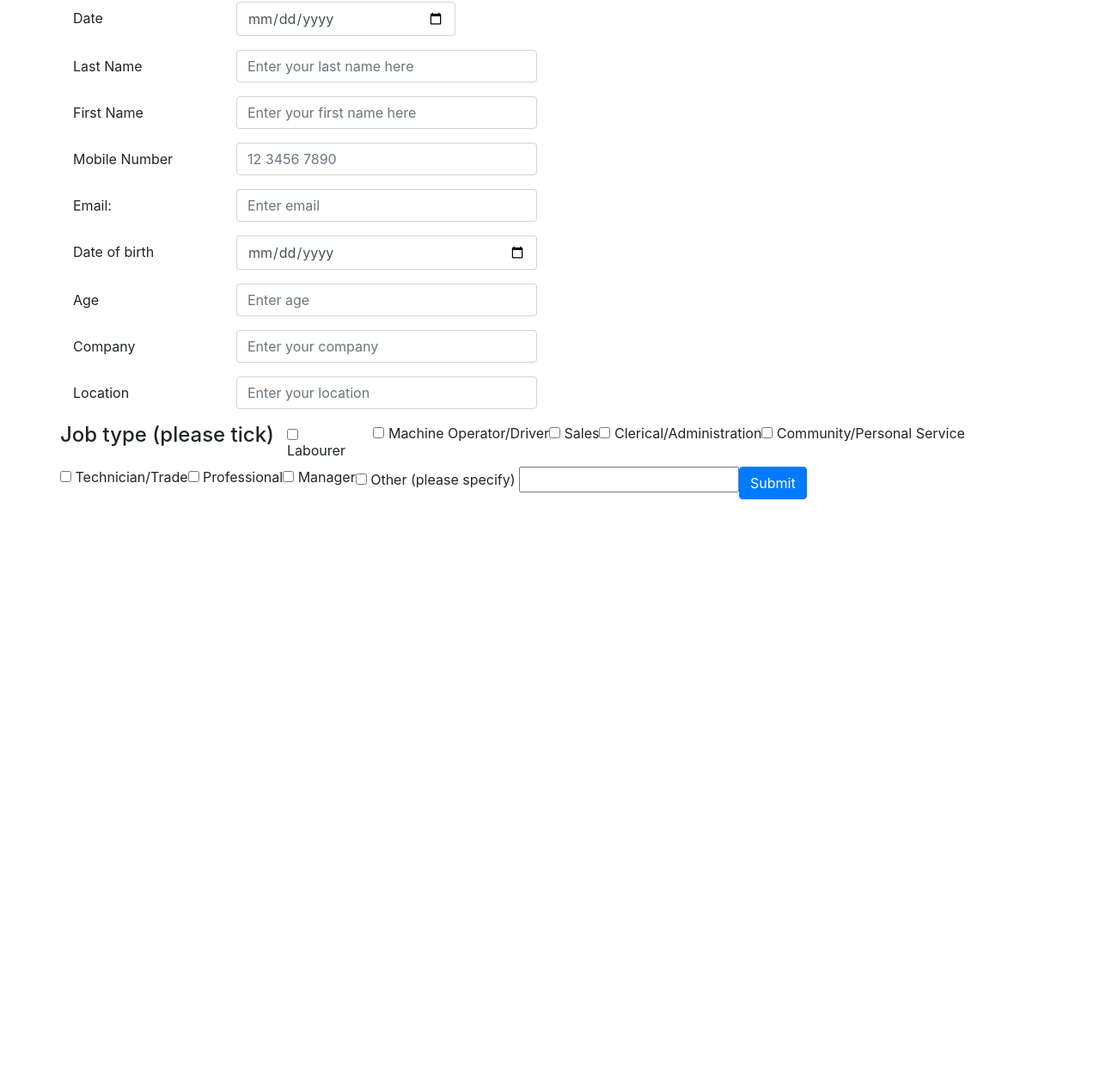
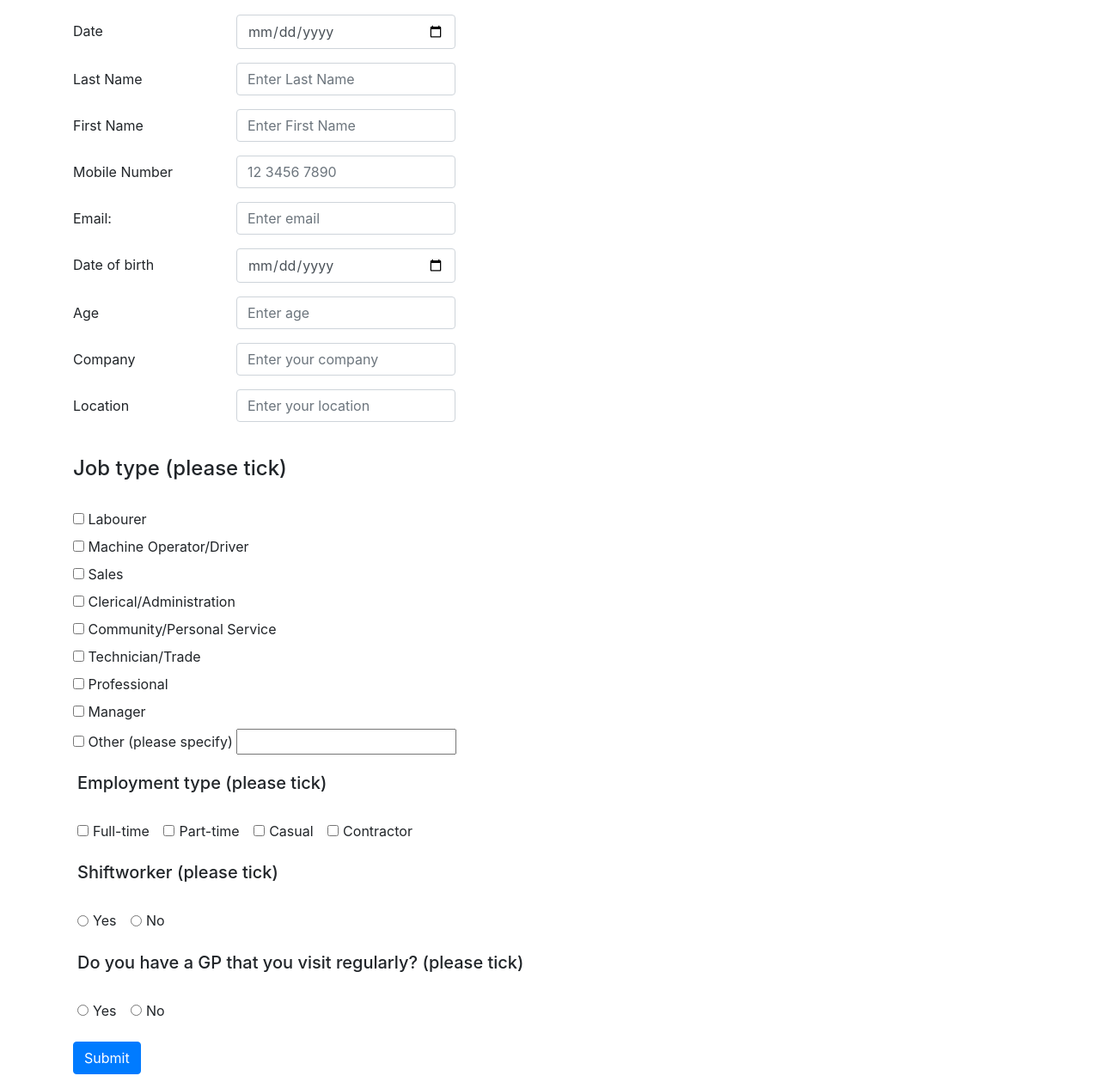
Before and after one commit to alien-r/Wellness, a plain HTML site: page wellness/index.html in a window 1280 px wide. Shown: the part 44-1310 px from the top of the page at 86% size. Before the commit the page ends 800 px from the top, so only its background shows below. Drawn offline with nearby package versions, Linux system fonts and the light colour scheme.

Commit message:
responsive form - 2

```diff
--- a/wellness/index.html
+++ b/wellness/index.html
@@ -1,6 +1,6 @@
 <html lang="en">
 <head>
-    <title>Hospital Website</title>
+    <title>Wellness Website</title>
     <meta charset="utf-8">
     <meta name="viewport" content="width=device-width, initial-scale=1">
     <link rel="stylesheet" href="https://maxcdn.bootstrapcdn.com/bootstrap/4.0.0/css/bootstrap.min.css">
@@ -12,70 +12,70 @@
 
 <body>
     <div class="container">
-        <h2>Personal Information</h2>
 
 
-        <form class="form-group" name="form" action="hospital.php" method="post">
+        <h4>Personal Information</h4> <br>
+        <form class="form-group" name="form" action="wellness.php" method="post">
 
             <div class="form-group row">
-                <label for="date" class= "col-2 col-form-label">Date </label>
-                    <div class="col-3">
+                <label for="date" class= "col-2 col-form-label">Date</label>
+                    <div class="col-sm-6 col-md-4 col-lg-3">
                         <input type="date" class= "form-control" id="date" placeholder ="Enter date" name= "date" required="required" />
                     </div>
             </div>
             <div class="form-group row">
                 <label for = "lname" class= "col-2 col-form-label">Last Name</label>
-                <div class="col-4">
-                    <input type="text" name= "lname" class= "form-control" id="lname" placeholder ="Enter your last name here" required="required"/>
+                <div class="col-sm-6 col-md-4 col-lg-3">
+                    <input type="text" name= "lname" class= "form-control" id="lname" placeholder ="Enter Last Name" required="required"/>
                 </div>
             </div>
             <div class="form-group row">
                 <label for="fname" class= "col-2 col-form-label">First Name</label>
-               <div class="col-4">
-                   <input type="text" name= "fname" class= "form-control" id="fname" placeholder ="Enter your first name here" required="required"/>
+               <div class="col-sm-6 col-md-4 col-lg-3">
+                   <input type="text" name= "fname" class= "form-control" id="fname" placeholder ="Enter First Name" required="required"/>
                 </div>
             </div>
             <div class="form-group row">
                 <label for="mobile" class= "col-2 col-form-label">Mobile Number</label>
-                <div class="col-4">
-                    <input type="tel" class= "form-control" id="mobile" placeholder ="12 3456 7890" name= "mobile" maxlength =10 minlength=10 required="required"/>
+                <div class="col-sm-6 col-md-4 col-lg-3">
+                    <input type="tel"  name= "mobile" class= "form-control" id="mobile" placeholder ="12 3456 7890" maxlength =10 minlength=10 required="required"/>
                 </div>
             </div>
             <div class="form-group row">
                 <label for="email" class= "col-2 col-form-label">Email:</label>
-                <div class="col-4">
+                <div class="col-sm-6 col-md-4 col-lg-3">
                     <input type="email" class="form-control" id="email" placeholder="Enter email" name="email">
                 </div>
             </div>
             <div class="form-group row">
                 <label for="dob" class= "col-2 col-form-label">Date of birth</label>
-                <div class="col-4">
+                <div class="col-sm-6 col-md-4 col-lg-3">
                     <input type="date" class= "form-control" id="dob" placeholder ="Enter date of birth" name= "dob" required="required" />
                 </div>
             </div>
             <div class="form-group row">
                 <label for="age" class= "col-2 col-form-label">Age</label>
-                <div class="col-4">
+                <div class="col-sm-6 col-md-4 col-lg-3">
                     <input type="number" class= "form-control" id="age" placeholder ="Enter age" name= "age" required="required" />
                 </div>
             </div>
             <div class="form-group row">
                 <label for="company" class= "col-2 col-form-label">Company</label>
-                <div class="col-4">
+                <div class="col-sm-6 col-md-4 col-lg-3">
                     <input type="text" name= "company" class= "form-control" id="company" placeholder ="Enter your company" required="required"/>
                 </div>
             </div>
             <div class="form-group row">
                 <label for="location" class= "col-2 col-form-label">Location</label>
-                <div class="col-4">
-                    <input type="text" name= "location" class= "form-control" id="location" placeholder ="Enter your location" required="required"/>
+                <div class="col-sm-6 col-md-4 col-lg-3">
+                    <input type="text" name= "location" class= "form-control" id="location" placeholder ="Enter your location" required="required"/> <br>
                 </div>
             </div>
 
-        <div class="form-group row">  <!-- Checkbox Group !-->
-            <h4>Job type (please tick)</h4>
+        <div class="form-group ">  <!-- Checkbox Group !-->
+            <h4>Job type (please tick)</h4> <br>
                 <div class="checkbox">
-                    <label class= "col-2 col-form-label">
+                    <label>
                     <input type="checkbox" name="job" value="Labourer">
                      Labourer
                     </label>
@@ -128,13 +128,63 @@
                     <input type="checkbox"  name="job" />
                     Other (please specify)
                     </label> <span><input type = "text" name="other" required="required" /></span>
+                </div>
+        </div>
 
-                </div>
+    <div class= "form-check row">      <!-- Checkboxes Inline-->
+        <h5>Employment type (please tick)</h5>  <br>
+        <div class="form-check form-check-inline">
+            <input class="form-check-input" type="checkbox" id="fullTime" value="fullTime">
+            <label class="form-check-label">Full-time</label>
+        </div>
+
+        <div class="form-check form-check-inline">
+            <input class="form-check-input" type="checkbox" id="partTime" value="partTime">
+            <label class="form-check-label">Part-time</label>
+        </div>
+
+        <div class="form-check form-check-inline">
+            <input class="form-check-input" type="checkbox" id="casual" value="casual">
+            <label class="form-check-label">Casual</label>
+        </div>
+
+        <div class="form-check form-check-inline">
+            <input class="form-check-input" type="checkbox" id="contractor" value="contractor">
+            <label class="form-check-label">Contractor</label>
+        </div>
+    </div>   <br>
+
+    <div class= "form-check row">      <!-- Shiftworker Radio Buttons Inline-->
+        <h5>Shiftworker (please tick)</h5>   <br>
+        <div class="form-check form-check-inline">
+            <input class="form-check-input" type="radio" id="yes" value="yes" name="inlineRadioButtons" />
+            <label class="form-check-label">Yes</label>
+        </div>
+
+        <div class="form-check form-check-inline">
+            <input class="form-check-input" type="radio" id="no" value="no" name="inlineRadioButtons" />
+            <label class="form-check-label">No</label>
+        </div>
+     </div>  <br>
+
+      <div class= "form-check row">      <!-- GP radio Buttons Inline-->
+        <h5>Do you have a GP that you visit regularly? (please tick)</h5>   <br>
+        <div class="form-check form-check-inline">
+            <input class="form-check-input" type="radio" id="yes" value="yes" name="inlineRadioButtons" />
+            <label class="form-check-label">Yes</label>
+        </div>
+
+        <div class="form-check form-check-inline">
+            <input class="form-check-input" type="radio" id="no" value="no" name="inlineRadioButtons" />
+            <label class="form-check-label">No</label>
+        </div>
+     </div>    <br>
+
 
             <div class="form-group">
                 <button type="submit" class="btn btn-primary">Submit</button>
             </div>
-        </div>
+
     </form>
  </div>
 
```
